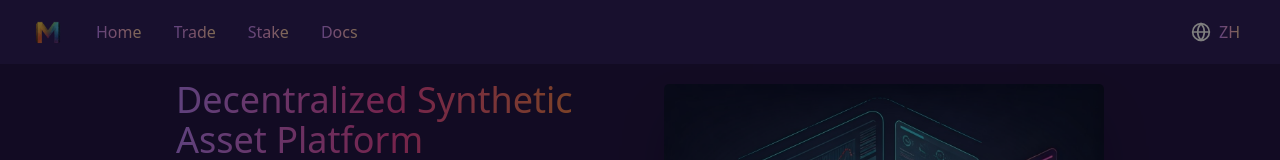
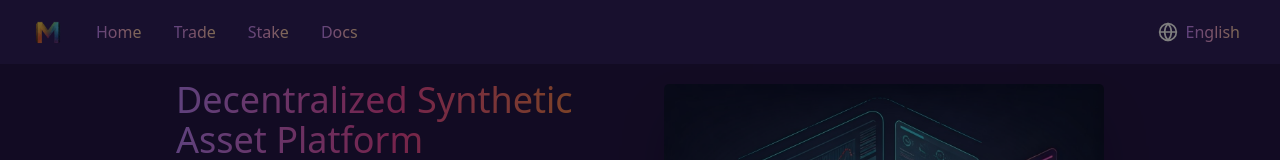
Before and after one commit to Monetix-fun/WebSite, a React (Vite) app: page / in a window 1280 px wide. Shown: the top 160 px of the page. Built offline with nearby package versions, Linux system fonts and the light colour scheme.

Commit message:
add jp i18n

```diff
--- a/src/components/LanguageSwitcher.tsx
+++ b/src/components/LanguageSwitcher.tsx
@@ -1,24 +1,95 @@
-import React from 'react';
+import React, { useState, useRef, useEffect } from 'react';
 import { Globe } from 'lucide-react';
 import { useTranslation } from 'react-i18next';
 
 export default function LanguageSwitcher() {
   const { i18n } = useTranslation();
+  const [isOpen, setIsOpen] = useState(false);
+  const dropdownRef = useRef<HTMLDivElement>(null);
+  const timeoutRef = useRef<NodeJS.Timeout>();
 
-  const toggleLanguage = () => {
-    const newLang = i18n.language === 'zh' ? 'en' : 'zh';
-    i18n.changeLanguage(newLang);
-    // 可选：保存用户语言选择到 localStorage
-    localStorage.setItem('preferred-language', newLang);
+  const languages = [
+    { code: 'zh', label: '中文' },
+    { code: 'en', label: 'English' },
+    { code: 'ja', label: '日本語' }
+  ];
+
+  // 处理点击外部关闭下拉菜单
+  useEffect(() => {
+    const handleClickOutside = (event: MouseEvent) => {
+      if (dropdownRef.current && !dropdownRef.current.contains(event.target as Node)) {
+        setIsOpen(false);
+      }
+    };
+
+    document.addEventListener('mousedown', handleClickOutside);
+    return () => {
+      document.removeEventListener('mousedown', handleClickOutside);
+    };
+  }, []);
+
+  const handleMouseEnter = () => {
+    if (timeoutRef.current) {
+      clearTimeout(timeoutRef.current);
+    }
+    setIsOpen(true);
+  };
+
+  const handleMouseLeave = () => {
+    timeoutRef.current = setTimeout(() => {
+      setIsOpen(false);
+    }, 300); // 添加延迟，给用户时间移动到下拉菜单
+  };
+
+  const handleLanguageChange = (langCode: string) => {
+    i18n.changeLanguage(langCode);
+    localStorage.setItem('preferred-language', langCode);
+    setIsOpen(false);
+  };
+
+  const getCurrentLanguageLabel = () => {
+    const currentLang = languages.find(lang => lang.code === i18n.language);
+    return currentLang?.label || 'English';
   };
 
   return (
-    <button
-      onClick={toggleLanguage}
-      className="flex items-center text-white p-2 rounded-full hover:bg-gray-700 transition-all"
+    <div
+      ref={dropdownRef}
+      className="relative"
+      onMouseEnter={handleMouseEnter}
+      onMouseLeave={handleMouseLeave}
     >
-      <Globe className="h-5 w-5" />
-      <span className="ml-2 text-base font-normal bg-gradient-to-r from-purple-400 via-pink-300 to-orange-200 bg-clip-text text-transparent hover:opacity-80">{i18n.language === 'zh' ? 'EN' : 'ZH'}</span>
-    </button>
+      <button
+        onClick={() => setIsOpen(!isOpen)}
+        className="flex items-center text-white p-2 rounded-full hover:bg-gray-700/30 transition-all"
+      >
+        <Globe className="h-5 w-5" />
+        <span className="ml-2 text-base font-normal bg-gradient-to-r from-purple-400 via-pink-300 to-orange-200 bg-clip-text text-transparent">
+          {getCurrentLanguageLabel()}
+        </span>
+      </button>
+
+      {/* 下拉菜单 */}
+      {isOpen && (
+        <div
+          className="absolute right-0 mt-2 w-32 rounded-lg shadow-lg bg-[#31205c] border border-[#2E4DD4]/30 overflow-hidden z-50"
+          onMouseEnter={handleMouseEnter}
+          onMouseLeave={handleMouseLeave}
+        >
+          {languages.map((lang) => (
+            <button
+              key={lang.code}
+              onClick={() => handleLanguageChange(lang.code)}
+              className={`w-full text-left px-4 py-2 text-sm hover:bg-[#2E4DD4]/10 transition-all
+                ${i18n.language === lang.code
+                  ? 'bg-gradient-to-r from-purple-400 via-pink-300 to-orange-200 bg-clip-text text-transparent font-medium'
+                  : 'text-white'}`}
+            >
+              {lang.label}
+            </button>
+          ))}
+        </div>
+      )}
+    </div>
   );
 }
--- a/src/i18n.ts
+++ b/src/i18n.ts
@@ -3,6 +3,7 @@ import { initReactI18next } from 'react-i18next';
 import LanguageDetector from 'i18next-browser-languagedetector';
 import en from './locales/en';
 import zh from './locales/zh';
+import ja from './locales/ja';
 
 i18n
   .use(LanguageDetector)
@@ -10,7 +11,8 @@ i18n
   .init({
     resources: {
       en: { translation: en },
-      zh: { translation: zh }
+      zh: { translation: zh },
+      ja: { translation: ja }
     },
     fallbackLng: 'en',
     detection: {
--- /dev/null
+++ b/src/locales/ja.ts
@@ -0,0 +1,161 @@
+export default {
+  common: {
+    loading: '読み込み中...',
+    error: 'エラーが発生しました',
+    retry: '再試行',
+  },
+  nav: {
+    home: 'ホーム',
+    trade: '取引',
+    stake: 'ステーキング',
+    docs: 'ドキュメント',
+    community: 'コミュニティ',
+  },
+  home: {
+    title: '分散型シンセティック資産プラットフォーム',
+    description: '実世界の資産を反映したカスタムシンセティック資産や、新しい金融構造を表現する資産を構築できます。シンセティック資産をシームレスかつ安全に取引できるグローバルマーケットプレイスにアクセスしましょう。誰でもシンセティック資産を作成、取引、利用できる透明性の高いオープンなエコシステムに参加できます。',
+    platformInterface: 'プラットフォームインターフェース',
+    overview: {
+      title: 'シンセティック資産の概要',
+      what: {
+        title: 'シンセティック資産とは？',
+        description: 'シンセティック資産は、原資産の価値を追跡するデジタル金融商品で、金融市場での柔軟性とアクセシビリティを向上させます。'
+      },
+      benefits: {
+        title: 'シンセティック資産のメリット',
+        description: '流動性の向上、取引相手のリスク軽減、多様な資産へのエクスポージャー獲得が主な利点です。'
+      },
+      applications: {
+        title: 'シンセティック資産の応用',
+        description: 'シンセティック資産は、ヘッジ、投機、ポートフォリオの分散化に使用でき、投資家やトレーダーに新しい機会を提供します。'
+      }
+    },
+    features: {
+      title: '特徴とメリット',
+      decentralized: {
+        title: '分散型取引',
+        description: 'Monetixは、安全で透明性が高く、検閲耐性のある取引のための分散型プロトコルを活用しています。'
+      },
+      multiAsset: {
+        title: 'マルチアセットサポート',
+        description: '多様な投資戦略を可能にする、様々な投資ニーズに対応するシンセティック資産を提供します。'
+      },
+      transparency: {
+        title: 'オンチェーンの透明性',
+        description: 'すべての取引と操作はブロックチェーンに記録され、完全な透明性と説明責任を確保します。'
+      },
+      earning: {
+        title: '収益モデル',
+        description: '担保報酬、取引利益、ステーキング機会を通じて収入を得ることができます。'
+      }
+    },
+    community: {
+      title: 'コミュニティとエコシステム',
+      active: {
+        title: 'アクティブなコミュニティ',
+        description: 'Monetixには、プロトコルに情熱を持つユーザー、貢献者、開発者の活気あるコミュニティがあります。'
+      },
+      ecosystem: {
+        title: 'エコシステムの発展',
+        description: 'パートナーシップと統合を通じて、より広い分散型金融（DeFi）エコシステムの成長を促進し支援します。'
+      },
+      governance: {
+        title: 'ガバナンスと議論',
+        description: 'Monetixコミュニティは、プロトコルの未来を形作るガバナンスの決定と議論に積極的に参加しています。'
+      },
+      education: {
+        title: '教育リソース',
+        description: 'Monetixは、シンセティック資産のメリットとメカニズムを理解するための教育コンテンツとリソースを提供します。'
+      }
+    },
+    marketData: {
+      title: '市場データと分析',
+      comprehensive: {
+        title: '包括的なデータ',
+        description: 'Monetixは、取引量、価格変動、流動性指標など、詳細な市場データを提供します。'
+      },
+      analytics: {
+        title: '高度な分析',
+        description: '強力な分析ツールにより、ユーザーは情報に基づいた決定を下し、シンセティック資産保有のパフォーマンスを追跡できます。'
+      },
+      dashboards: {
+        title: 'カスタマイズ可能なダッシュボード',
+        description: 'ユーザーは投資戦略に最も関連するデータを監視するためにダッシュボードをカスタマイズできます。'
+      },
+      historical: {
+        title: '履歴データ',
+        description: 'Monetixは過去のトレンドを分析し、より正確な予測を行うための広範な履歴データを提供します。'
+      }
+    },
+    whyChoose: {
+      title: 'なぜMonetixを選ぶのか',
+      description: 'DeFiで最高を求めるトレーダーのために構築されました。プロフェッショナルグレードのデリバティブ取引を体験してください。'
+    }
+  },
+  hero: {
+    title: '分散型',
+    subtitle: 'デリバティブプロトコル',
+    description: '無限の流動性でオンチェーンのシンセティック資産を取引。実世界の資産にアクセスし、DeFi戦略を最適化。',
+    launchApp: 'アプリを起動',
+    readDocs: 'ドキュメントを読む',
+    stats: {
+      tvl: 'ロック済み総額',
+      volume: '取引総額',
+      traders: 'ユニークトレーダー数',
+      markets: '利用可能な市場'
+    }
+  },
+  features: {
+    title: 'なぜMonetixを選ぶのか',
+    subtitle: 'DeFiで最高を求めるトレーダーのために構築。プロフェッショナルグレードのデリバティブ取引を体験。',
+    secure: {
+      title: '安全性と監査',
+      description: '複数のセキュリティ監査と実績のあるスマートコントラクトが資産の安全を確保します。'
+    },
+    fast: {
+      title: '超高速',
+      description: 'ガス効率の最適化とレイヤー2の統合により、即時取引を実行。'
+    },
+    liquidity: {
+      title: '無限の流動性',
+      description: '深い流動性プールにアクセスし、スリッページなしで任意のサイズで取引。'
+    },
+    decentralized: {
+      title: '分散型',
+      description: '中央機関のない真のDeFi。トークン保有者によるガバナンス。'
+    }
+  },
+  footer: {
+    products: '製品',
+    developers: '開発者',
+    governance: 'ガバナンス',
+    community: 'コミュニティ',
+    subscribe: {
+      title: 'アップデートを購読',
+      placeholder: 'メールアドレスを入力',
+      button: '購読'
+    },
+    rights: '全ての権利を保有'
+  },
+  tradingView: {
+    buy: '購入',
+    sell: '売却',
+    price: '価格',
+    amount: '数量',
+    total: '合計'
+  },
+  wallet: {
+    connect: 'ウォレット接続',
+    disconnect: '接続解除',
+    balance: '残高'
+  },
+  "modal": {
+    "terms": {
+      "title": "利用規約",
+      "description": "このウェブサイトを使用することで、以下のポリシー、利用規約および条件に同意したものとみなされます",
+      "agreement": "<terms>利用規約</terms>と<privacy>プライバシーポリシー</privacy>を読み、同意します",
+      "notUsPerson": "私は米国人ではありません",
+      "agreeButton": "同意して続行"
+    }
+  }
+}
```
